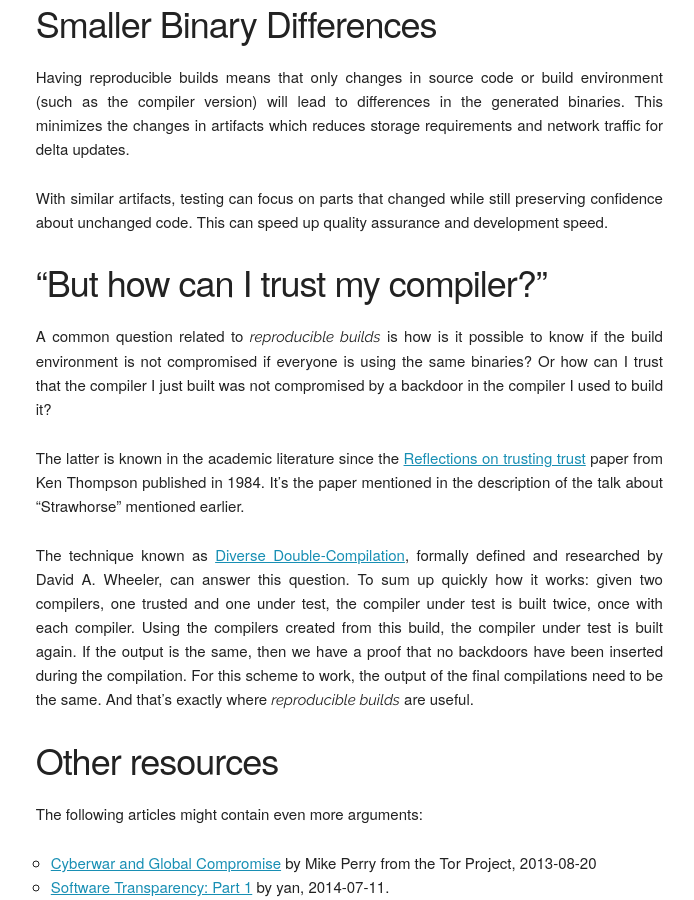
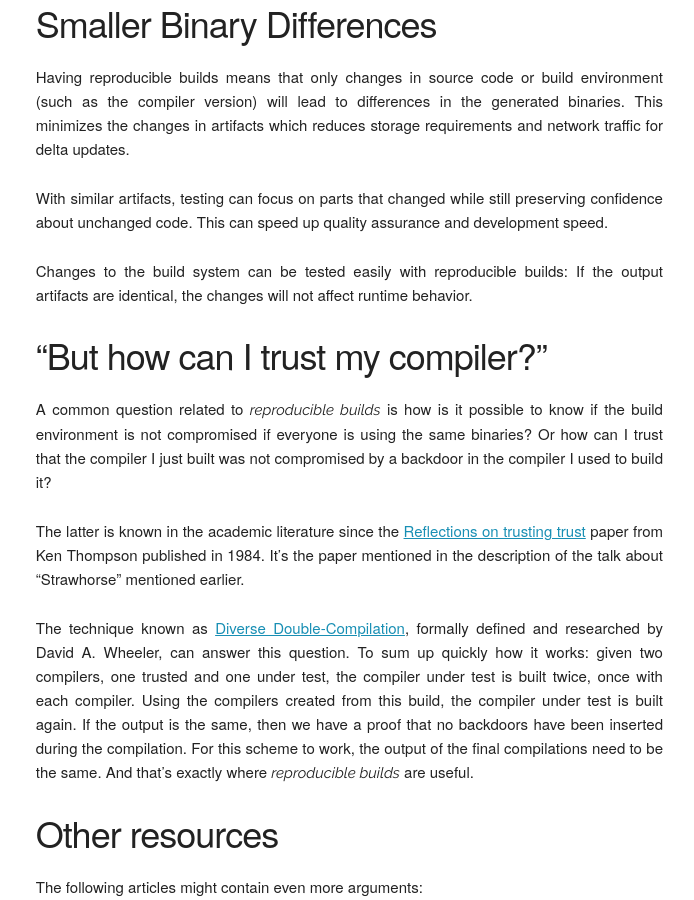
Before and after one commit to prototypefund/reproducible-website, a Jekyll site: the page built from _docs/buy_in.md, in a window 1280 px wide and 900 px high, scrolled down 1497 px. Shown: the whole window, without its empty margins (457-1151 px from the left). Built offline with Jekyll 4.4.1, drawn with Linux system fonts in a browser that asks for light colours; some web fonts are replaced.

Commit message:
docs/buy_in: Document easier build sys refactoring
If your output did not change after a build system change, you can be
reasonably confident that your software will still work. That's better
than re-running all tests, so clearly an advantage of reproducible
builds.

```diff
--- a/_docs/buy_in.md
+++ b/_docs/buy_in.md
@@ -93,6 +93,10 @@ With similar artifacts, testing can focus on parts that changed while
 still preserving confidence about unchanged code. This can speed up
 quality assurance and development speed.
 
+Changes to the build system can be tested easily with reproducible
+builds: If the output artifacts are identical, the changes will not
+affect runtime behavior.
+
 “But how can I trust my compiler?”
 ----------------------------------
 
```
